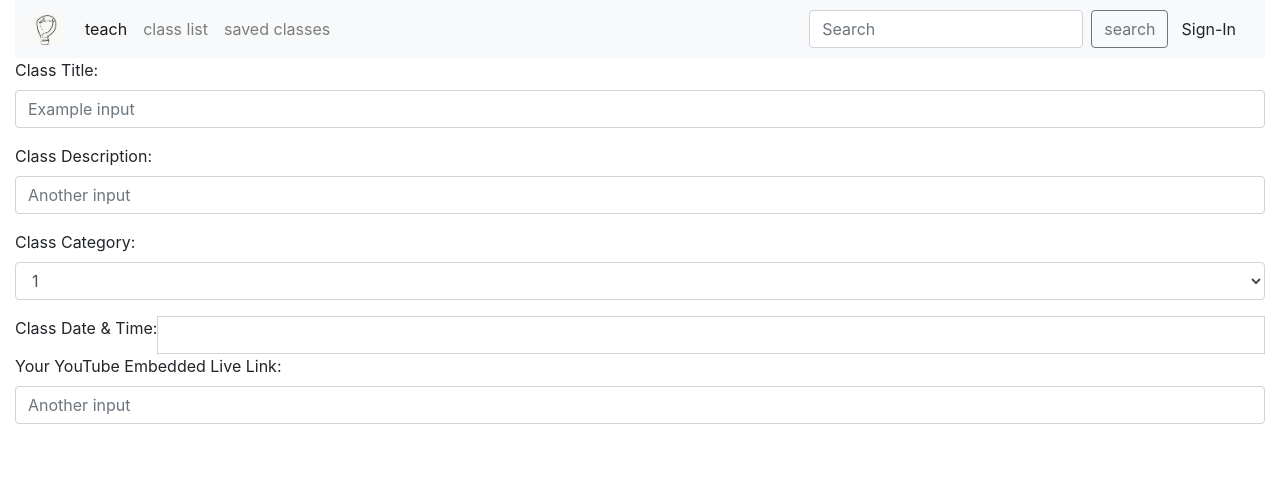
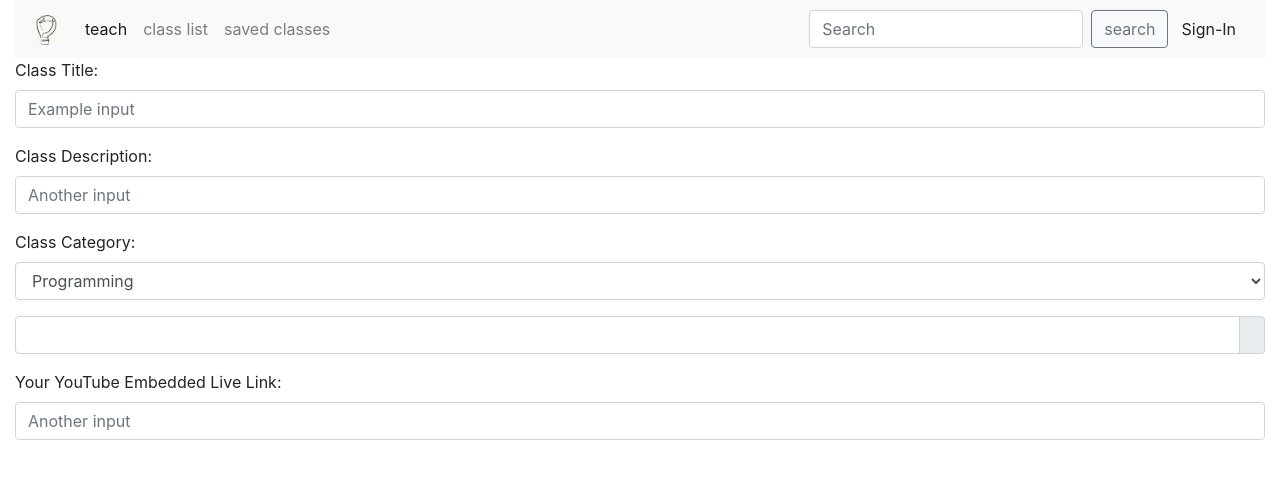
Before and after one commit to matthewryanhagarty/Savant, a website: page public/html/teacher.html in a window 1280 px wide. Drawn offline with nearby package versions, Linux system fonts and the light colour scheme.

Commit message:
merging create a class page to master. continuing to style root and create a class.

```diff
--- a/public/html/teacher.html
+++ b/public/html/teacher.html
@@ -6,6 +6,7 @@
     <link rel="stylesheet" href="https://stackpath.bootstrapcdn.com/bootstrap/4.3.1/css/bootstrap.min.css" integrity="sha384-ggOyR0iXCbMQv3Xipma34MD+dH/1fQ784/j6cY/iJTQUOhcWr7x9JvoRxT2MZw1T" crossorigin="anonymous">
     <meta name="viewport" content="width=device-width, initial-scale=1, shrink-to-fit=no">
     <link rel="stylesheet" href="../assets/css/style.css">
+    <script src="https://code.jquery.com/jquery-3.4.1.js" integrity="sha256-WpOohJOqMqqyKL9FccASB9O0KwACQJpFTUBLTYOVvVU=" crossorigin="anonymous"></script>
 </head>
 <body>
 <div class="container-fluid">
@@ -52,25 +53,29 @@
                 <div class="form-group">
                         <label for="exampleFormControlSelect1">Class Category:</label>
                         <select class="form-control" id="exampleFormControlSelect1">
-                          <option>1</option>
-                          <option>2</option>
-                          <option>3</option>
-                          <option>4</option>
-                          <option>5</option>
-                          <option>6</option>
-                          <option>7</option>
-                          <option>8</option>
-                          <option>9</option>
-                          <option>10</option>
+                          <option>Programming</option>
+                          <option>Salad</option>
+                          <option>Mathematics</option>
+                          <option>Science</option>
+                          <option>Cooking</option>
+                          <option>Everything Esar</option>
+                          <option>Gardening</option>
+                          <option>Health & Fitness</option>
+                          <option>Visual Arts</option>
+                          <option>Music</option>
+                          <option>Other</option>
                         </select>
                       </div>
-                <div class='input-group date' id='datetimepicker1'>
-                    <label for="formGroupExampleInput">Class Date & Time:</label>
-                    <input type='text' class="form-control" />
-                    <span class="input-group-addon">
-                        <span class="glyphicon glyphicon-calendar"></span>
-                    </span>
-                </div>
+                        <div class="form-group">
+                            <div class="input-group date" id="datetimepicker6" data-target-input="nearest">
+                                <input type="text" class="form-control datetimepicker-input" data-target="#datetimepicker6"/>
+                                <div class="input-group-append" data-target="#datetimepicker6" data-toggle="datetimepicker">
+                                    <div class="input-group-text"><i class="fa fa-calendar"></i></div>
+                                </div>
+                            </div>
+                        </div>
+
+
                 <div class="form-group">
                     <label for="formGroupExampleInput2">Your YouTube Embedded Live Link:</label>
                     <input type="text" class="form-control" id="formGroupExampleInput2" placeholder="Another input">
@@ -82,16 +87,6 @@
 <!-- // card end // -->
 
 <!-- // script tags // -->
-<script
-  src="https://code.jquery.com/jquery-3.4.1.js"
-  integrity="sha256-WpOohJOqMqqyKL9FccASB9O0KwACQJpFTUBLTYOVvVU="
-  crossorigin="anonymous"></script>
-
-<!-- <script type="text/javascript">
-    $(function () {
-        $('#datetimepicker1').datetimepicker();
-    });
-</script>   -->
 
 <!-- <script src="https://code.jquery.com/jquery-3.3.1.slim.min.js" integrity="sha384-q8i/X+965DzO0rT7abK41JStQIAqVgRVzpbzo5smXKp4YfRvH+8abtTE1Pi6jizo" crossorigin="anonymous"></script> -->
 <script src="https://cdnjs.cloudflare.com/ajax/libs/popper.js/1.14.7/umd/popper.min.js" integrity="sha384-UO2eT0CpHqdSJQ6hJty5KVphtPhzWj9WO1clHTMGa3JDZwrnQq4sF86dIHNDz0W1" crossorigin="anonymous"></script>
```
Also changed, not shown: public/html/index.html (+13 -22 lines).
